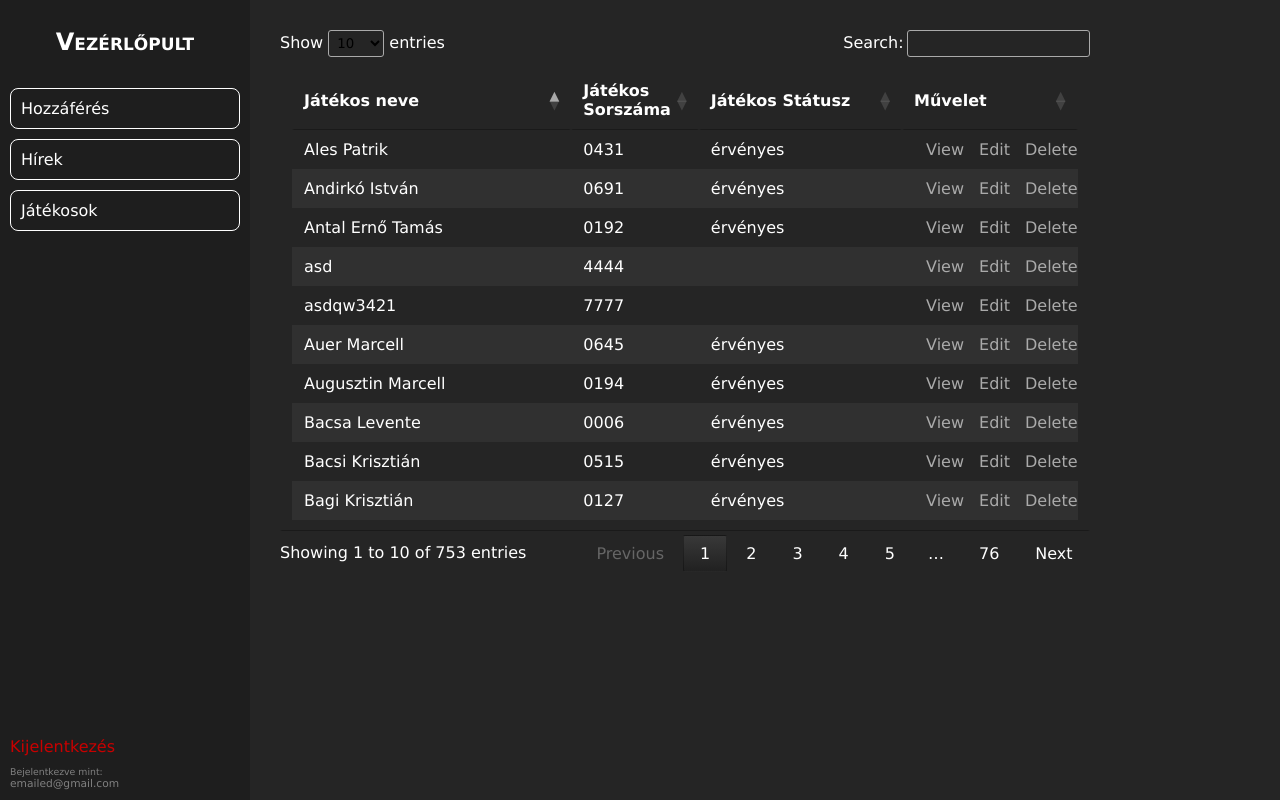
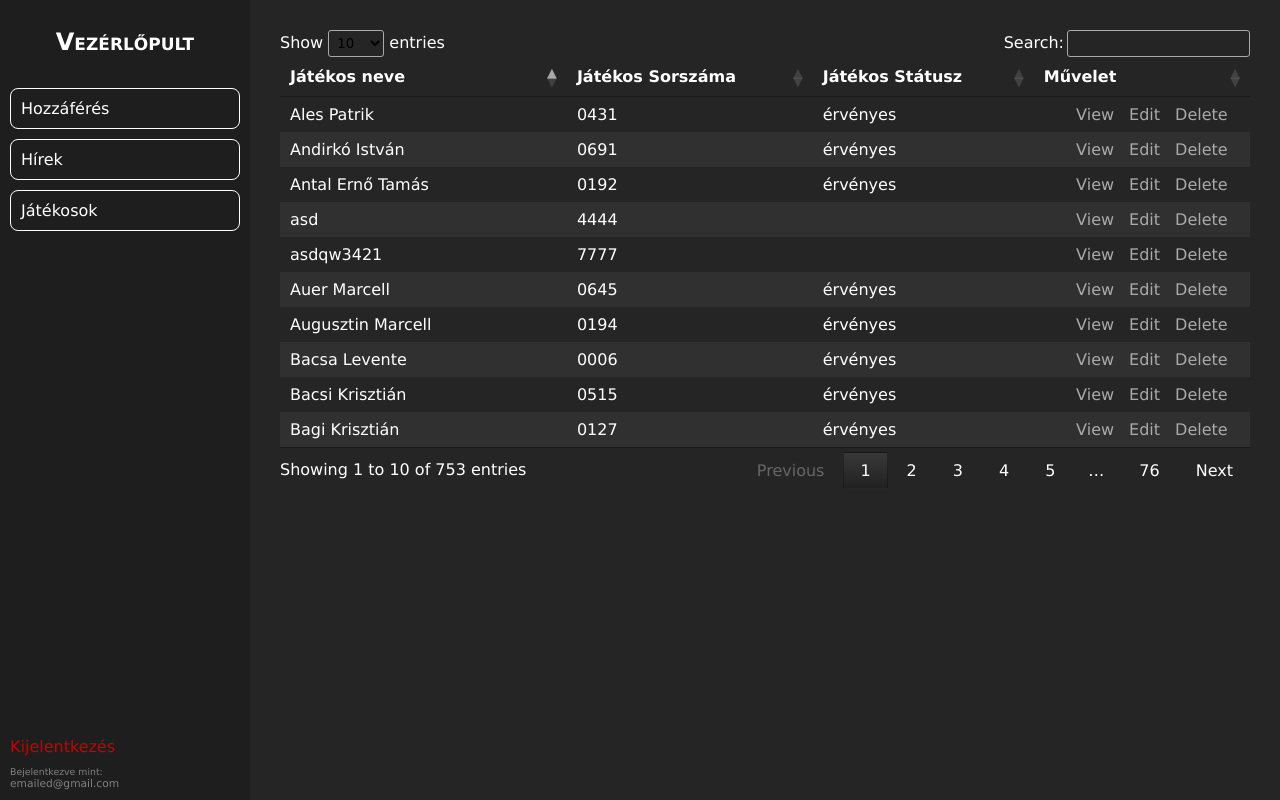
Before and after one commit to READYonHub/socca-hungary-teszt, a PHP site: page /players/players_existing.php in a window 1280 px wide. Run offline with PHP 8.4, Linux system fonts and the light colour scheme; a user stored in the database is signed in; data comes from the database, SQL or seed files in the repository; some libraries are stand-ins or nearby versions.

Commit message:
css cleanup

```diff
--- a/admin/players/players_existing.php
+++ b/admin/players/players_existing.php
@@ -18,10 +18,10 @@ if (!isset($_SESSION['login'])) {
         <thead>
             <tr>
                 <!--<th style="width:15%;">létrehozás dátuma</th>-->
-                <th style="width:40%;">Játékos neve</th>
-                <th style="width:15%;">Játékos Sorszáma</th>
-                <th style="width:30%;">Játékos Státusz</th>
-                <th style="width:15%;">Művelet</th>
+                <th>Játékos neve</th>
+                <th>Játékos Sorszáma</th>
+                <th>Játékos Státusz</th>
+                <th>Művelet</th>
             </tr>
         </thead>
         <tbody>
@@ -71,32 +71,35 @@ if (!isset($_SESSION['login'])) {
             gap: 15px;
         }
 
+        .message {
+            padding-top: 10px;
+            padding-bottom: 10px;
+            text-align: center;
+            background-color: transparent;
+            font-weight: bold;
+            position: absolute;
+            bottom: 0;
+            right: 0;
+            margin: 20px;
+            padding: 10px;
+            background-color: rgb(0, 200, 0);
+            border-radius: 8px;
+        }
+
         .p-table {
             border-collapse: collapse;
             margin-top: 10px;
         }
 
-        .p-table,
-        th,
-        td {
-            padding: 10px;
-            border: 2px solid transparent;
-            /* Add border style to table cells */
-        }
-
         .p-table tr:nth-child(even) {
             background-color: #303030;
-            /* Background color for even rows */
         }
 
         .player-table-main-container {
-            display: flex;
             background-color: #252525;
+            color: #fff;
             width: 100vw;
             padding: 30px;
-            color: #fff;
-            overflow-x: auto;
-            /* Add horizontal scrollbar if table overflows */
         }
     </style>
 
```
Also changed, not shown: admin/news/news_existing.php (+4 -15 lines).
